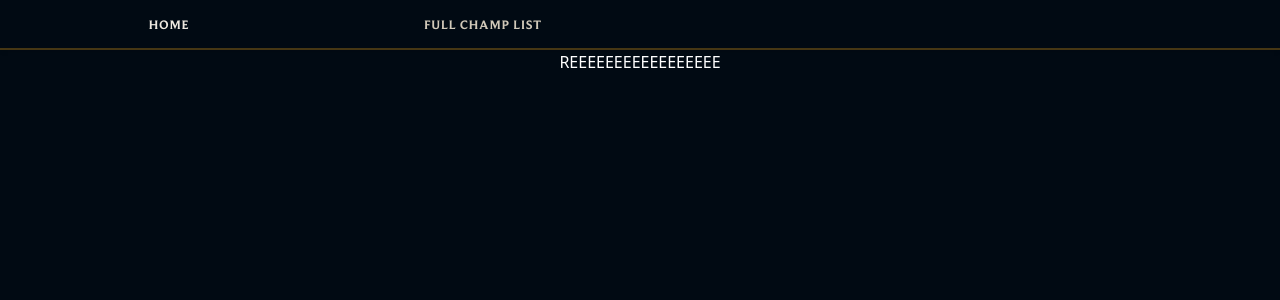
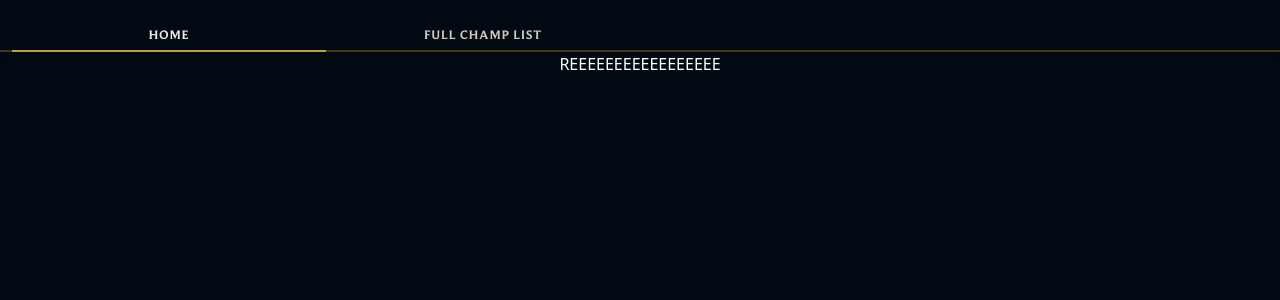
Before and after one commit to psoper1/lol, a React (Create React App) app: page / in a window 1280 px wide. Shown: the top 300 px of the page. Built offline with nearby package versions, Linux system fonts and the light colour scheme.

Commit message:
edited navbar and some css

```diff
--- a/src/App.css
+++ b/src/App.css
@@ -76,6 +76,8 @@ a {
   transition: opacity 0.3s ease 0s;
   opacity: 1;
   text-align: center;
+  top: 10px;
+  position: relative;
 }
 
 .nav-link:hover,
@@ -85,6 +87,7 @@ a {
 
 .nav-link.active {
   color: rgb(238, 233, 224) !important;
+  border-bottom: 2px solid rgb(200, 155, 60);
 }
 
 
@@ -144,11 +147,11 @@ a {
 }
 
 .text-to-top {
-  display: flex;
-  justify-content: center;
   font-family: Spiegel-Regular;
-  font-weight: bold;
-  color: #C89B3C;
+    font-weight: bold;
+    color: #C89B3C;
+    position: absolute;
+    width: 100%;
   ;
 }
 
--- a/src/ChampList.js
+++ b/src/ChampList.js
@@ -43,6 +43,9 @@ function ChampList({ champ, setChamp, data, setData }) {
     return (
         <>
             <Nav />
+            <video autoPlay muted loop className="background-video">
+                <source src="https://assets.contentstack.io/v3/assets/blt2ac872571a60ee02/bltc3128a843ac2ef28/618d752b6407fe7f991e9915/background-video-d-01.mp4" type="video/mp4" />
+            </video>
             <div className="container">
                 <div className="scrollable-container">
                     <div className="row text-center align-items-center">
--- a/src/SelectedChamp.js
+++ b/src/SelectedChamp.js
@@ -98,7 +98,7 @@ function SelectedChamp({ champ }) {
             <div className="scroll-arrow-up text-color text-center section-switch" onClick={scrollToTop}>
               <FaArrowCircleUp />
             </div>
-            <div className="text-to-top">Back to top</div>
+            <div className="text-to-top text-center">Back to top</div>
           </>
         )}
         <SectionTwo champ={champ} scrollToThirdSection={scrollToThirdSection} />
```
